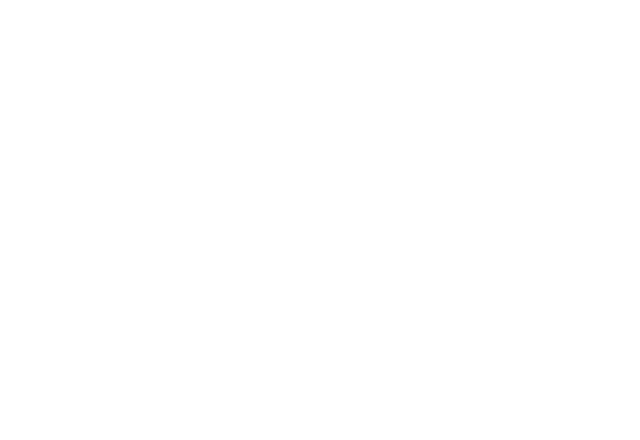
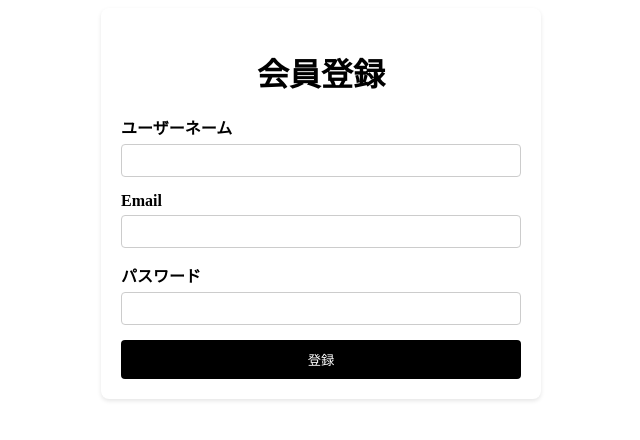
Before and after one commit to Isshinfunada/TodoList, a Nuxt app in the folder client/my-nuxt-app/: page /Register in a window 1280 px wide. Before the commit this address had no page. Shown: the top 440 px of the page, without its empty margins (319-959 px from the left). Built offline with nearby package versions, Linux system fonts and the light colour scheme.

Commit message:
add: とりあえずページ作成

```diff
--- a/client/my-nuxt-app/nuxt.config.ts
+++ b/client/my-nuxt-app/nuxt.config.ts
@@ -1,6 +1,12 @@
-export default defineNuxtConfig({
-  compatibilityDate: '2024-04-03',
-  devtools: { enabled: true },
-  modules: [
-  ],
-})
+export default {
+  // その他の設定
+  router: {
+    extendRoutes(routes: Array<any>, resolve: Function) {
+      routes.push({
+        name: 'home',
+        path: '/',
+        component: resolve(__dirname, 'pages/Toppage.vue')
+      })
+    }
+  }
+}
--- /dev/null
+++ b/client/my-nuxt-app/pages/Register.vue
@@ -0,0 +1,103 @@
+<template>
+    <div class="register-container">
+      <h1>会員登録</h1>
+      <form @submit.prevent="register">
+        <div class="form-group">
+          <label for="username">ユーザーネーム</label>
+          <input type="text" id="username" v-model="username" required />
+        </div>
+        <div class="form-group">
+          <label for="email">Email</label>
+          <input type="email" id="email" v-model="email" required />
+        </div>
+        <div class="form-group">
+          <label for="password">パスワード</label>
+          <input type="password" id="password" v-model="password" required />
+        </div>
+        <button type="submit" class="register-button">登録</button>
+      </form>
+    </div>
+  </template>
+
+  <script setup>
+  import { ref } from 'vue'
+
+  const username = ref('')
+  const email = ref('')
+  const password = ref('')
+
+  const register = async () => {
+    try {
+      const response = await fetch('http://server:8080/users', {
+        method: 'POST',
+        headers: {
+          'Content-Type': 'application/json'
+        },
+        body: JSON.stringify({
+          Username: username.value,
+          Email: email.value,
+          Password: password.value
+        })
+      })
+
+      if (!response.ok) {
+        throw new Error('登録に失敗しました')
+      }
+
+      const user = await response.json()
+      console.log('登録成功:', user)
+      // 登録成功後の処理を追加
+    } catch (error) {
+      console.error('エラー:', error)
+    }
+  }
+  </script>
+
+  <style scoped>
+  .register-container {
+    max-width: 400px;
+    margin: 0 auto;
+    padding: 20px;
+    background-color: #fff;
+    border-radius: 8px;
+    box-shadow: 0 2px 4px rgba(0, 0, 0, 0.1);
+  }
+
+  h1 {
+    text-align: center;
+    margin-bottom: 20px;
+  }
+
+  .form-group {
+    margin-bottom: 15px;
+  }
+
+  label {
+    display: block;
+    margin-bottom: 5px;
+    font-weight: bold;
+  }
+
+  input {
+    width: 100%;
+    padding: 8px;
+    box-sizing: border-box;
+    border: 1px solid #ccc;
+    border-radius: 4px;
+  }
+
+  .register-button {
+    width: 100%;
+    padding: 10px;
+    background-color: #000;
+    color: #fff;
+    border: none;
+    border-radius: 4px;
+    cursor: pointer;
+    transition: background-color 0.3s;
+  }
+
+  .register-button:hover {
+    background-color: #333;
+  }
+  </style>
--- /dev/null
+++ b/client/my-nuxt-app/pages/Toppage.vue
@@ -0,0 +1,39 @@
+<template>
+  <div class="container">
+    <h1>TODOリスト</h1>
+    <nuxt-link to="/register" class="register-button">会員登録</nuxt-link>
+  </div>
+</template>
+
+<script setup>
+// No script needed for this simple component
+</script>
+
+<style scoped>
+.container {
+  display: flex;
+  flex-direction: column;
+  align-items: center;
+  justify-content: center;
+  height: 100vh;
+  background-color: #f9f9f9;
+}
+
+h1 {
+  font-size: 2rem;
+  margin-bottom: 20px;
+}
+
+.register-button {
+  padding: 10px 20px;
+  background-color: #000;
+  color: #fff;
+  text-decoration: none;
+  border-radius: 5px;
+  transition: background-color 0.3s;
+}
+
+.register-button:hover {
+  background-color: #333;
+}
+</style>
--- a/client/my-nuxt-app/pages/index.vue
+++ /dev/null
@@ -1,26 +0,0 @@
-<template>
-    <div>
-      <h1>TODOリスト</h1>
-      <ul>
-        <li v-for="todo in todos" :key="todo.id">{{ todo.text }}</li>
-      </ul>
-    </div>
-  </template>
-
-  <script setup>
-  import { ref } from 'vue'
-  import { useFetch } from '#app'
-
-  const todos = ref([])
-  const { data, error } = await useFetch('http://server:8080/api/todos')
-
-  if (error.value) {
-    console.error('Error fetching todos:', error.value)
-  } else {
-    todos.value = data.value
-  }
-  </script>
-
-  <style scoped>
-  /* ページ固有のスタイルをここに追加できます */
-  </style>
```
